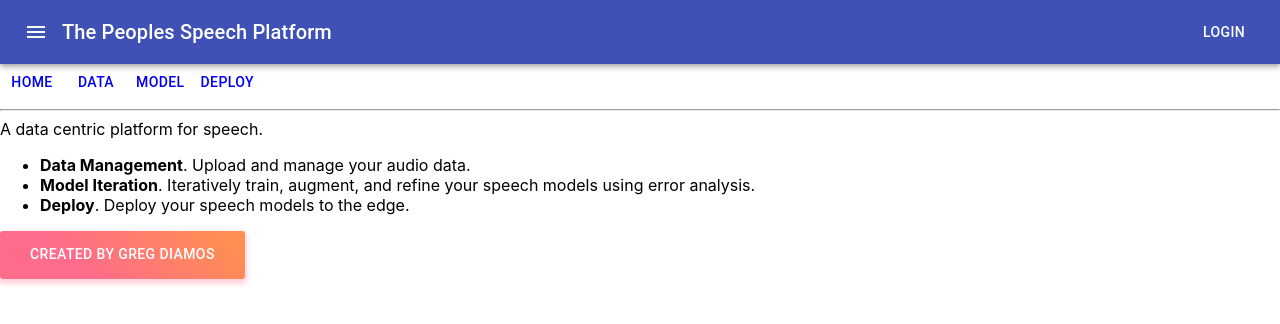
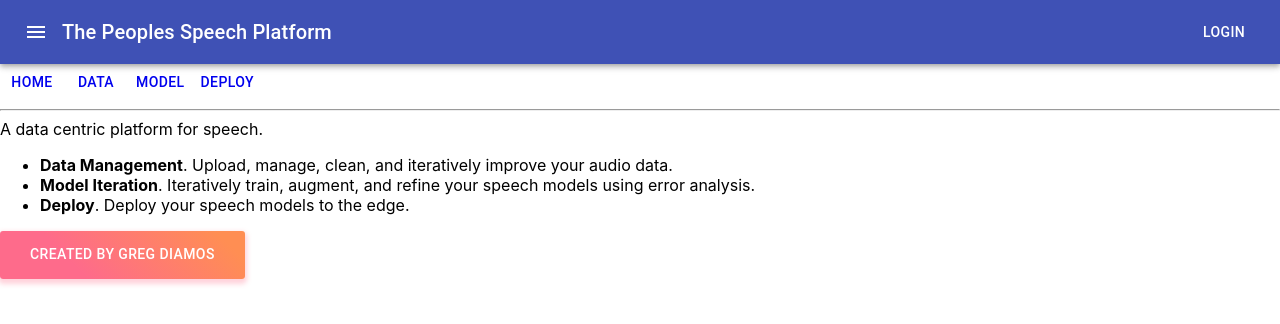
Before and after one commit to greg1232/peoples-speech, a React (Create React App) app in the folder peoples_speech/react/speech-data-manager/: page / in a window 1280 px wide. Shown: the top 324 px of the page. Built offline with nearby package versions, Linux system fonts and the light colour scheme.

Commit message:
ENH: Home updates.

```diff
--- a/peoples_speech/react/speech-data-manager/src/components/Home.js
+++ b/peoples_speech/react/speech-data-manager/src/components/Home.js
@@ -22,7 +22,7 @@ export default function Home() {
         A data centric platform for speech.
 
         <ul>
-            <li><b>Data Management</b>.  Upload and manage your audio data.</li>
+            <li><b>Data Management</b>.  Upload, manage, clean, and iteratively improve your audio data.</li>
             <li><b>Model Iteration</b>.  Iteratively train, augment, and refine your speech models using error analysis.</li>
             <li><b>Deploy</b>.  Deploy your speech models to the edge.</li>
         </ul>
```
